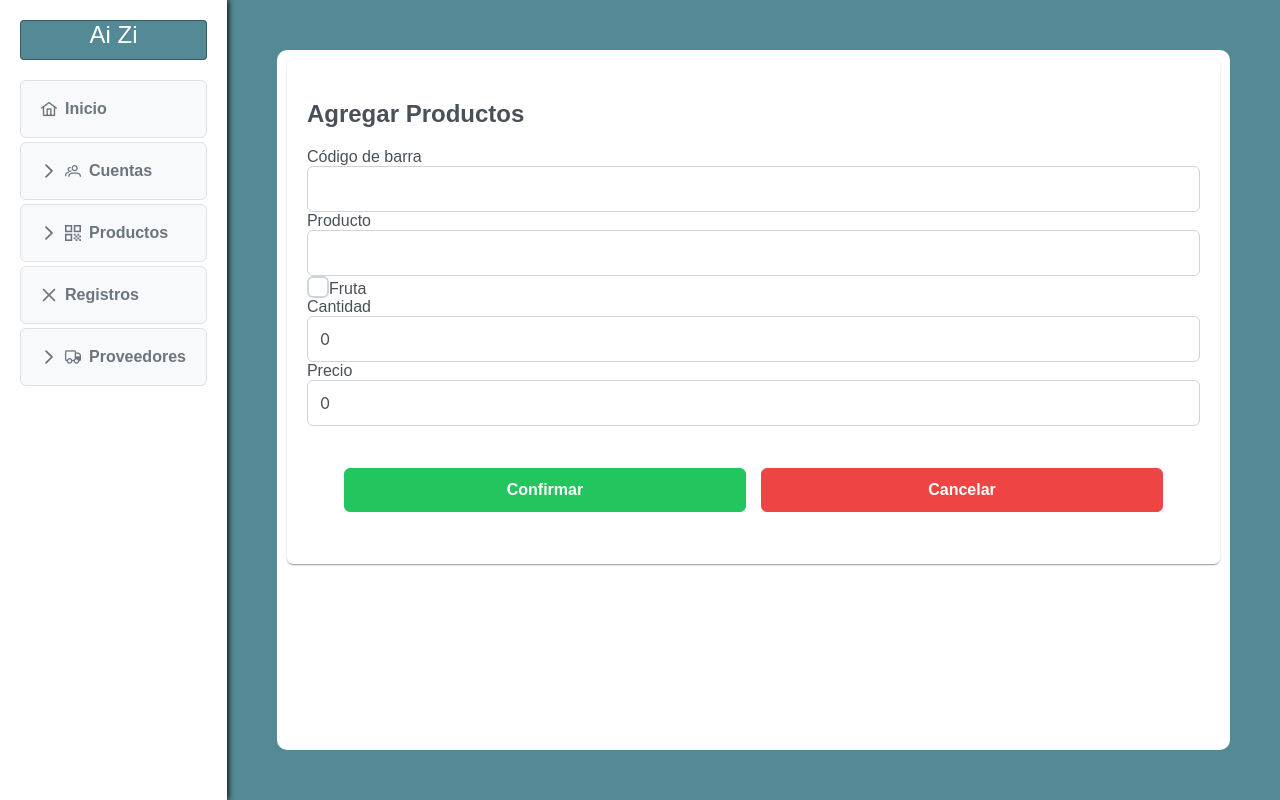
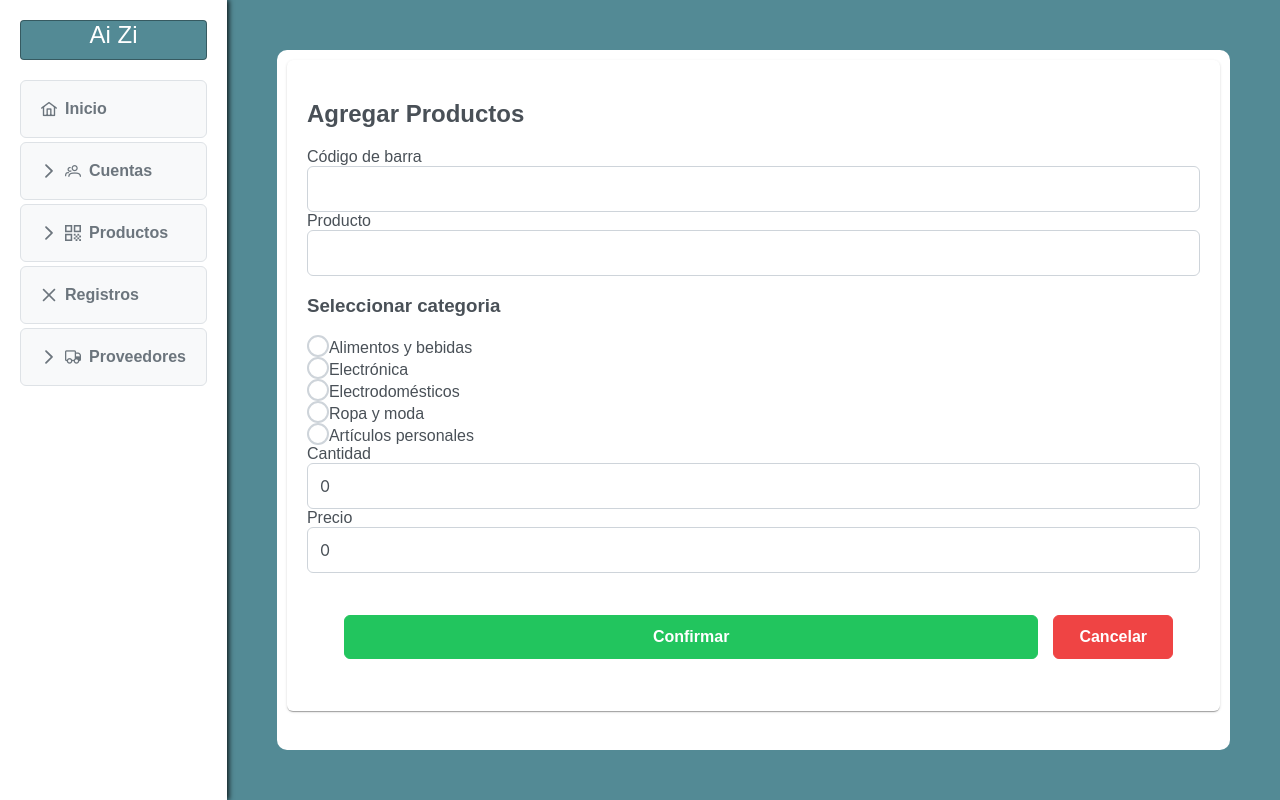
Before and after one commit to CamilTs/capstone-app, a React (Vite) app: page /admin/agregarProductos in a window 1280 px wide. Built offline with nearby package versions, Linux system fonts and the light colour scheme.

Commit message:
Cambio de rutas, y creacion de pages y componentes
Se creo Page para separar la pagina del componente funcional.

```diff
--- a/src/components/AgregarProductos.jsx
+++ b/src/components/AgregarProductos.jsx
@@ -1,147 +1,139 @@
-import React, { useState, useRef } from "react";
-import { InputText } from "primereact/inputtext";
-import { InputNumber } from "primereact/inputnumber";
-import { Button } from "primereact/button";
-import { Messages } from "primereact/messages";
-import { Checkbox } from "primereact/checkbox";
-import { useNavigate } from "react-router-dom";
-import "../CSS/AgregarProductos.css";
+// import { useState, useRef } from "react";
+// import { InputText } from "primereact/inputtext";
+// import { InputNumber } from "primereact/inputnumber";
+// import { Button } from "primereact/button";
+// import { Messages } from "primereact/messages";
+// import { Link, useNavigate } from "react-router-dom";
+// import "../CSS/AgregarProductos.css";
 
-export const AgregarProductos = () => {
-  const estructuraFormulario = {
-    id: Date.now(),
-    codigoBarra: "",
-    producto: "",
-    cantidad: Number(0),
-    precio: Number(0),
-  };
-  const [formulario, setFormulario] = useState(estructuraFormulario);
+// import { CategoriasProductos } from "../pages/Productos/AgregarProductos/components/CategoriasProductos";
 
-  const [categorias, setCategorias] = useState([]);
-  const contenedorCategorias = (e) => {
-    let _categorias = [...categorias];
+// export const AgregarProductos = () => {
+//   const estructuraFormulario = {
+//     id: Date.now(),
+//     codigoBarra: "",
+//     producto: "",
+//     categoria: [],
+//     cantidad: Number(0),
+//     precio: Number(0),
+//   };
+//   const [formulario, setFormulario] = useState(estructuraFormulario);
 
-    if (e.seleccionado) _categorias.push(e.value);
-    else _categorias.splice(_categorias.indexOf(e.vale), 1);
+//   const navigate = useNavigate();
+//   const messagesRef = useRef(null);
 
-    setCategorias(_categorias);
-  };
+//   const handleChange = (e) => {
+//     const { name, value } = e.target;
+//     setFormulario({ ...formulario, [name]: value });
+//   };
 
-  const navigate = useNavigate();
-  const messagesRef = useRef(null);
+//   const resetForm = () => {
+//     setFormulario(estructuraFormulario);
+//     mostrarMensaje("Producto cancelado", "info");
+//   };
 
-  const handleChange = (e) => {
-    const { name, value } = e.target;
-    setFormulario({ ...formulario, [name]: value });
-  };
+//   const mostrarMensaje = (detalle, severity) => {
+//     messagesRef.current.show({
+//       severity,
+//       summary: "Mensaje",
+//       detail: detalle,
+//     });
+//   };
 
-  const resetForm = () => {
-    setFormulario(estructuraFormulario);
-    mostrarMensaje("Producto cancelado", "info");
-  };
+//   const guardarProductoEnLocalStorage = () => {
+//     const productosGuardados =
+//       JSON.parse(localStorage.getItem("productos")) || [];
 
-  const mostrarMensaje = (detalle, severity) => {
-    messagesRef.current.show({
-      severity,
-      summary: "Mensaje",
-      detail: detalle,
-    });
-  };
+//     const productoExistente = productosGuardados.find(
+//       (producto) => producto.id === formulario.id
+//     );
 
-  const guardarProductoEnLocalStorage = () => {
-    const productosGuardados =
-      JSON.parse(localStorage.getItem("productos")) || [];
-    productosGuardados.push(formulario);
-    localStorage.setItem("productos", JSON.stringify(productosGuardados));
+//     if (!productoExistente) {
+//       productosGuardados.push(formulario);
+//       localStorage.setItem("productos", JSON.stringify(productosGuardados));
+//     }
 
-    mostrarMensaje("Producto agregado", "success");
-    console.log(formulario);
+//     mostrarMensaje("Producto agregado", "success");
 
-    setTimeout(() => {
-      navigate("/cliente/productos");
-    }, 2000);
-  };
+//     setTimeout(() => {
+//       navigate("/cliente/productos");
+//     }, 2000);
+//   };
 
-  const handleSubmit = (e) => {
-    e.preventDefault();
-    console.log(formulario);
-  };
+//   const handleSubmit = (e) => {
+//     e.preventDefault();
+//     console.log(formulario);
+//   };
 
-  return (
-    <div className="p-card" style={{ background: "white", padding: "20px" }}>
-      <h2>Agregar Productos</h2>
-      <form onSubmit={handleSubmit}>
-        <div className="p-fluid p-formgrid p-grid">
-          <div className="p-field p-col">
-            <label htmlFor="codigoBarra">Código de barra</label>
-            <InputText
-              id="codigoBarra"
-              name="codigoBarra"
-              value={formulario.codigoBarra}
-              onChange={handleChange}
-            />
+//   const handleCategoriasChange = (categoriasSeleccionadas) => {
+//     setFormulario({ ...formulario, categorias: categoriasSeleccionadas });
+//   };
 
-            <label htmlFor="producto">Producto</label>
-            <InputText
-              id="producto"
-              name="producto"
-              value={formulario.producto}
-              onChange={handleChange}
-            />
+//   return (
+//     <div className="p-card" style={{ background: "white", padding: "20px" }}>
+//       <h2>Agregar Productos</h2>
+//       <form onSubmit={handleSubmit}>
+//         <div className="p-fluid p-formgrid p-grid">
+//           <div className="p-field p-col">
+//             <label htmlFor="codigoBarra">Código de barra</label>
+//             <InputText
+//               id="codigoBarra"
+//               name="codigoBarra"
+//               value={formulario.codigoBarra}
+//               onChange={handleChange}
+//             />
 
-            <div className="flex align-items-center">
-              <Checkbox
-                inputId="categoria1"
-                name="categorias"
-                value="Fruta"
-                onChange={contenedorCategorias}
-                checked={categorias.includes("Fruta")}
-              />
-              <label htmlFor="categoria1" className="ml-2">
-                Fruta
-              </label>
-            </div>
+//             <label htmlFor="producto">Producto</label>
+//             <InputText
+//               id="producto"
+//               name="producto"
+//               value={formulario.producto}
+//               onChange={handleChange}
+//             />
 
-            <label htmlFor="cantidad">Cantidad</label>
-            <InputNumber
-              id="cantidad"
-              name="cantidad"
-              value={formulario.cantidad}
-              onChange={(e) =>
-                setFormulario({ ...formulario, cantidad: e.value })
-              }
-            />
+//             <CategoriasProductos onCategoriasChange={handleCategoriasChange} />
 
-            <label htmlFor="precio">Precio</label>
-            <InputNumber
-              id="precio"
-              name="precio"
-              value={formulario.precio}
-              onChange={(e) =>
-                setFormulario({ ...formulario, precio: e.value })
-              }
-            />
-          </div>
-          <div className="card">
-            <Button
-              style={{ marginRight: "10px" }}
-              className="custom-button"
-              severity="success"
-              label="Confirmar"
-              onClick={guardarProductoEnLocalStorage}
-            />
-            <Button
-              className="custom-button"
-              severity="danger"
-              label="Cancelar"
-              onClick={resetForm}
-            />
-          </div>
-        </div>
-        <Messages ref={messagesRef} />
-      </form>
-    </div>
-  );
-};
+//             <label htmlFor="cantidad">Cantidad</label>
+//             <InputNumber
+//               id="cantidad"
+//               name="cantidad"
+//               value={formulario.cantidad}
+//               onChange={(e) =>
+//                 setFormulario({ ...formulario, cantidad: e.value })
+//               }
+//             />
 
-export default AgregarProductos;
+//             <label htmlFor="precio">Precio</label>
+//             <InputNumber
+//               id="precio"
+//               name="precio"
+//               value={formulario.precio}
+//               onChange={(e) =>
+//                 setFormulario({ ...formulario, precio: e.value })
+//               }
+//             />
+//           </div>
+//           <div className="card">
+//             <Button
+//               style={{ marginRight: "10px" }}
+//               className="custom-button"
+//               severity="success"
+//               label="Confirmar"
+//               onClick={guardarProductoEnLocalStorage}
+//             />
+//             <Link to="/cliente/productos">
+//               <Button
+//                 className="custom-button"
+//                 severity="danger"
+//                 label="Cancelar"
+//               />
+//             </Link>
+//           </div>
+//         </div>
+//         <Messages ref={messagesRef} />
+//       </form>
+//     </div>
+//   );
+// };
+
+// export default AgregarProductos;
--- a/src/components/Productos.jsx
+++ b/src/components/Productos.jsx
@@ -53,7 +53,7 @@ export const Productos = () => {
         <DataTable value={productos}>
           <Column field="codigoBarra" header="Código de barra" />
           <Column field="producto" header="Productos" />
-          <Column field="categoria" header="Categoria" />
+          <Column field="categorias" header="Categorias" />
           <Column field="cantidad" header="Cantidad" />
           <Column field="precio" header="Precio" />
           <Column body={botonEliminar} />
--- /dev/null
+++ b/src/pages/Productos/AgregarProductos/AgregarProductosPage.jsx
@@ -0,0 +1,134 @@
+import { useState, useRef } from "react";
+import { InputText } from "primereact/inputtext";
+import { InputNumber } from "primereact/inputnumber";
+import { Button } from "primereact/button";
+import { Messages } from "primereact/messages";
+import { Link, useNavigate } from "react-router-dom";
+import "../../../CSS/AgregarProductos.css";
+
+import { CategoriasProductos } from "../AgregarProductos/components/CategoriasProductos";
+
+export const AgregarProductos = () => {
+  const estructuraFormulario = {
+    id: Date.now(),
+    codigoBarra: "",
+    producto: "",
+    categoria: [],
+    cantidad: Number(0),
+    precio: Number(0),
+  };
+  const [formulario, setFormulario] = useState(estructuraFormulario);
+
+  const navigate = useNavigate();
+  const messagesRef = useRef(null);
+
+  const handleChange = (e) => {
+    const { name, value } = e.target;
+    setFormulario({ ...formulario, [name]: value });
+  };
+
+  const mostrarMensaje = (detalle, severity) => {
+    messagesRef.current.show({
+      severity,
+      summary: "Mensaje",
+      detail: detalle,
+    });
+  };
+
+  const guardarProductoEnLocalStorage = () => {
+    const productosGuardados =
+      JSON.parse(localStorage.getItem("productos")) || [];
+
+    const productoExistente = productosGuardados.find(
+      (producto) => producto.id === formulario.id
+    );
+
+    if (!productoExistente) {
+      productosGuardados.push(formulario);
+      localStorage.setItem("productos", JSON.stringify(productosGuardados));
+    }
+
+    mostrarMensaje("Producto agregado", "success");
+
+    setTimeout(() => {
+      navigate("/cliente/productos");
+    }, 2000);
+  };
+
+  const handleSubmit = (e) => {
+    e.preventDefault();
+    console.log(formulario);
+  };
+
+  const handleCategoriasChange = (categoriasSeleccionadas) => {
+    setFormulario({ ...formulario, categorias: categoriasSeleccionadas });
+  };
+
+  return (
+    <div className="p-card" style={{ background: "white", padding: "20px" }}>
+      <h2>Agregar Productos</h2>
+      <form onSubmit={handleSubmit}>
+        <div className="p-fluid p-formgrid p-grid">
+          <div className="p-field p-col">
+            <label htmlFor="codigoBarra">Código de barra</label>
+            <InputText
+              id="codigoBarra"
+              name="codigoBarra"
+              value={formulario.codigoBarra}
+              onChange={handleChange}
+            />
+
+            <label htmlFor="producto">Producto</label>
+            <InputText
+              id="producto"
+              name="producto"
+              value={formulario.producto}
+              onChange={handleChange}
+            />
+
+            <CategoriasProductos onCategoriasChange={handleCategoriasChange} />
+
+            <label htmlFor="cantidad">Cantidad</label>
+            <InputNumber
+              id="cantidad"
+              name="cantidad"
+              value={formulario.cantidad}
+              onChange={(e) =>
+                setFormulario({ ...formulario, cantidad: e.value })
+              }
+            />
+
+            <label htmlFor="precio">Precio</label>
+            <InputNumber
+              id="precio"
+              name="precio"
+              value={formulario.precio}
+              onChange={(e) =>
+                setFormulario({ ...formulario, precio: e.value })
+              }
+            />
+          </div>
+          <div className="card">
+            <Button
+              style={{ marginRight: "10px" }}
+              className="custom-button"
+              severity="success"
+              label="Confirmar"
+              onClick={guardarProductoEnLocalStorage}
+            />
+            <Link to="/cliente/productos">
+              <Button
+                className="custom-button"
+                severity="danger"
+                label="Cancelar"
+              />
+            </Link>
+          </div>
+        </div>
+        <Messages ref={messagesRef} />
+      </form>
+    </div>
+  );
+};
+
+export default AgregarProductos;
--- /dev/null
+++ b/src/pages/Productos/AgregarProductos/components/CategoriasProductos.jsx
@@ -0,0 +1,39 @@
+import { useState } from "react";
+import { RadioButton } from "primereact/radiobutton";
+
+export const CategoriasProductos = ({ onCategoriasChange }) => {
+  const [categoriaSeleccionadas, setCategoriaSeleccionadas] = useState([]);
+
+  const categorias = [
+    { label: "Alimentos y bebidas", value: "Alimentos" },
+    { label: "Electrónica", value: "Electronica" },
+    { label: "Electrodomésticos", value: "Electrodomesticos" },
+    { label: "Ropa y moda", value: "Ropa" },
+    { label: "Artículos personales", value: "Personal" },
+  ];
+
+  const handleCategoriaChange = (e) => {
+    setCategoriaSeleccionadas(e.value);
+    onCategoriasChange(e.value);
+  };
+
+  return (
+    <div className="display-flex alig-items-center">
+      <h3>Seleccionar categoria</h3>
+      {categorias.map((categoria) => (
+        <div key={categoria.value}>
+          <RadioButton
+            inputId={categoria.value}
+            name="categoria"
+            value={categoria.value}
+            onChange={handleCategoriaChange}
+            checked={categoriaSeleccionadas === categoria.value}
+          />
+          <label htmlFor={categoria.value} className="ml-2">
+            {categoria.label}
+          </label>
+        </div>
+      ))}
+    </div>
+  );
+};
```
Also changed, not shown: src/pages/index.js (+4 -3 lines), src/routes/AdminRoutes.jsx (+7 -7 lines).
